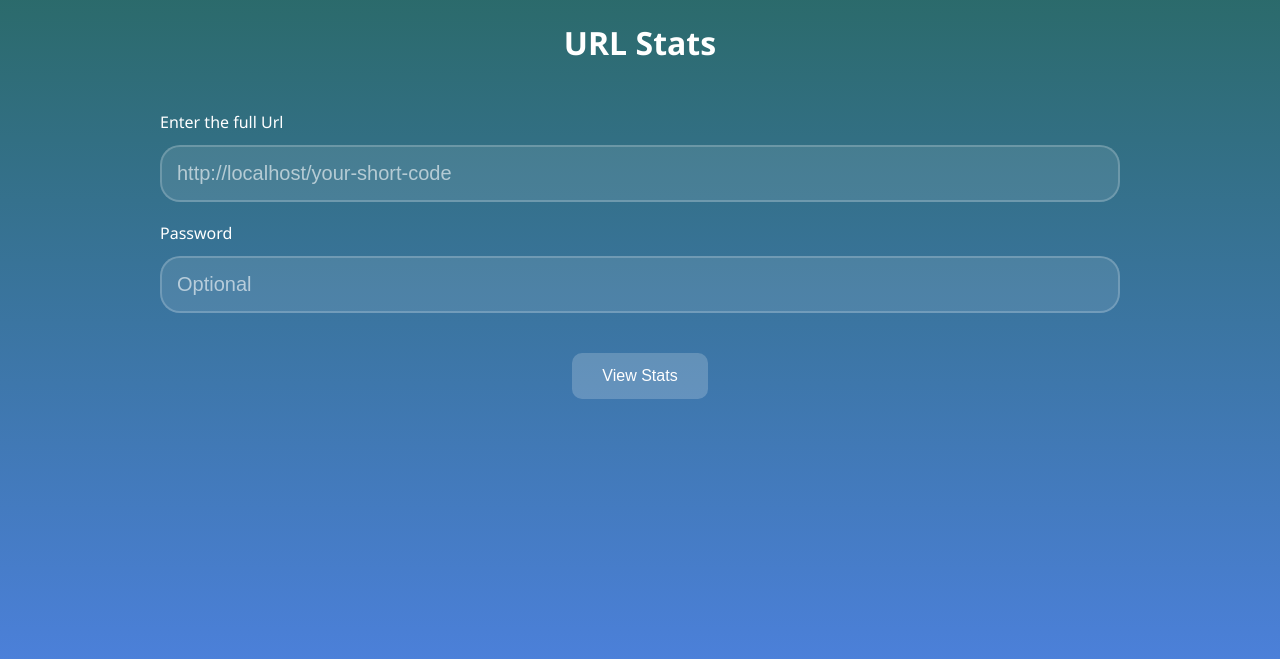
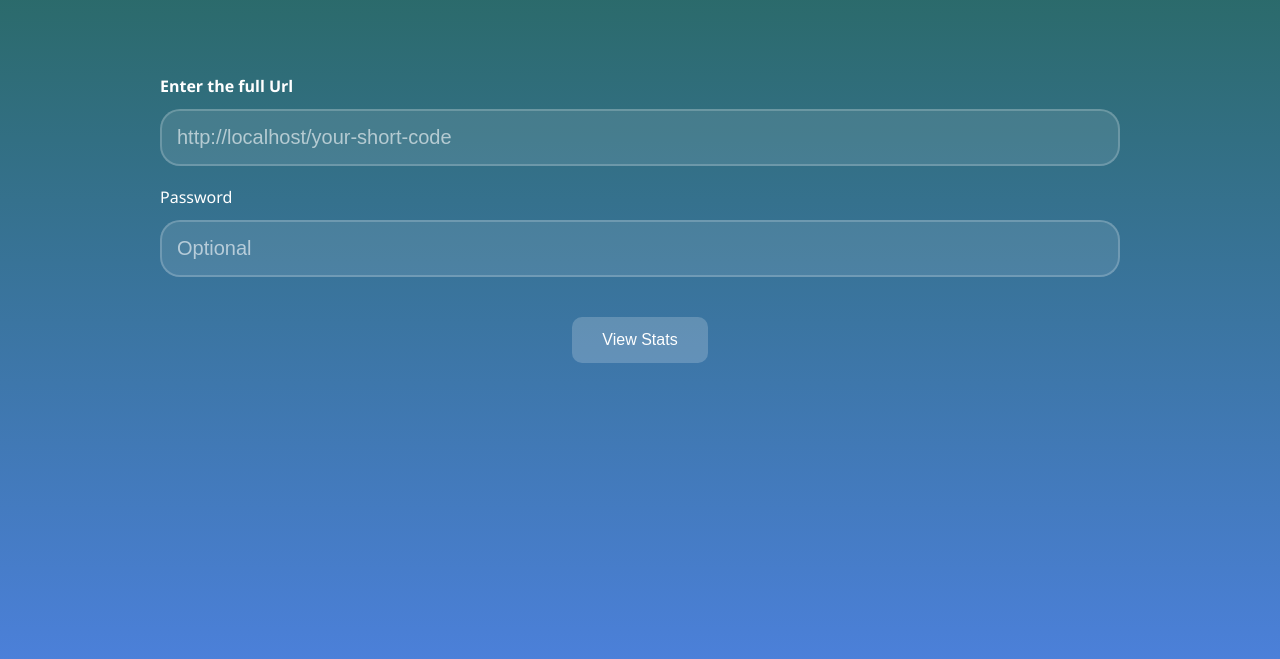
Before and after one commit to spoo-me/url-shortener, a Flask app: page /stats in a window 1280 px wide. Shown: the part 46-705 px from the top of the page. Run offline with Flask 3, Linux system fonts and the light colour scheme.

Commit message:
Update margins and links in CSS and HTML files

```diff
--- a/static/css/stats.css
+++ b/static/css/stats.css
@@ -11,7 +11,7 @@ button[type="submit"]:hover {
 form {
     max-width: 1000px;
     margin: 0 auto;
-    margin-top: 20px;
+    margin-top: 50px;
     padding: 20px;
     border-radius: 10px;
     padding: 20px;
--- a/templates/stats.html
+++ b/templates/stats.html
@@ -50,11 +50,9 @@
         </div>
     </div>
 
-    <h1>URL Stats</h1>
-
     <form action="/stats" method="POST" onsubmit="return checkURL();">
         <p id="url-error"></p>
-        <label for="short-code">Enter the full Url</label>
+        <label for="short-code" style="font-weight: bold;">Enter the full Url</label>
         <input type="text" id="short_code" name="short_code" required
             placeholder="{{ host_url }}your-short-code" value="{{ url }}">
 
```
Also changed, not shown: templates/index.html (+3 -5 lines).
